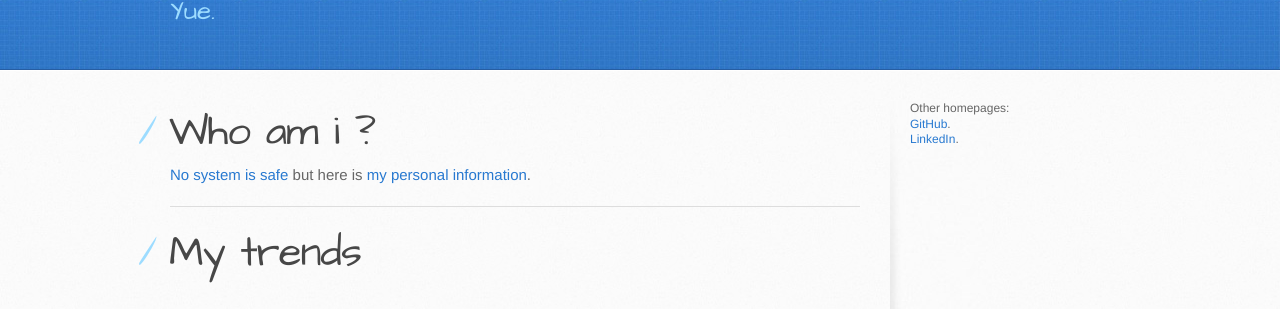
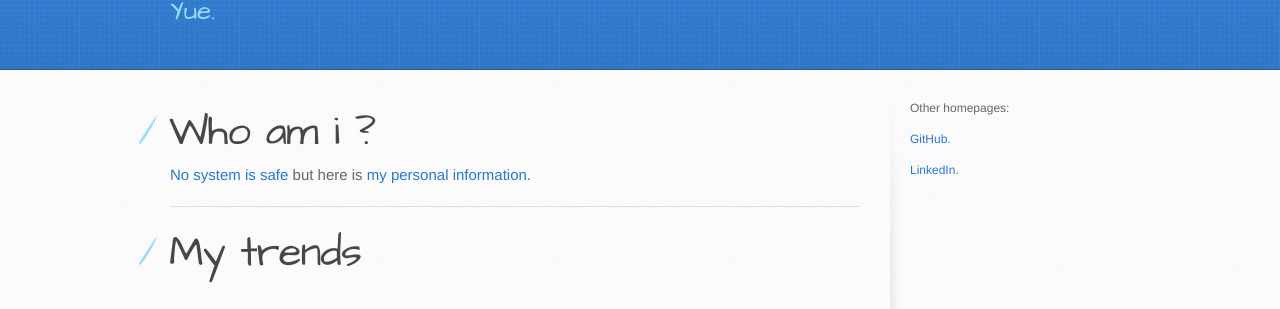
Before and after one commit to yuezhixiong/yuezhixiong.github.io, a Jekyll site: the page built from index.md, in a window 1280 px wide. Shown: the part 165-474 px from the top of the page. Built offline with Jekyll 4.4.1, drawn with Linux system fonts in a browser that asks for light colours; our own code applies the rules of GitHub Pages for plain Markdown files.

Commit message:
<br><br>

```diff
--- a/_layouts/default.html
+++ b/_layouts/default.html
@@ -55,8 +55,8 @@
 
 
           <p>Other homepages:<br>
-             <a href="https://github.com/Oliver-Q">GitHub</a>.<br>
-             <a href="http://linkedin.com/in/zhi-xiong-yue-55780b102">LinkedIn</a>.<br>
+             <br><a href="https://github.com/Oliver-Q">GitHub</a>.<br>
+             <br><a href="http://linkedin.com/in/zhi-xiong-yue-55780b102">LinkedIn</a>.<br>
              </p>
         </aside>
       </div>
```
